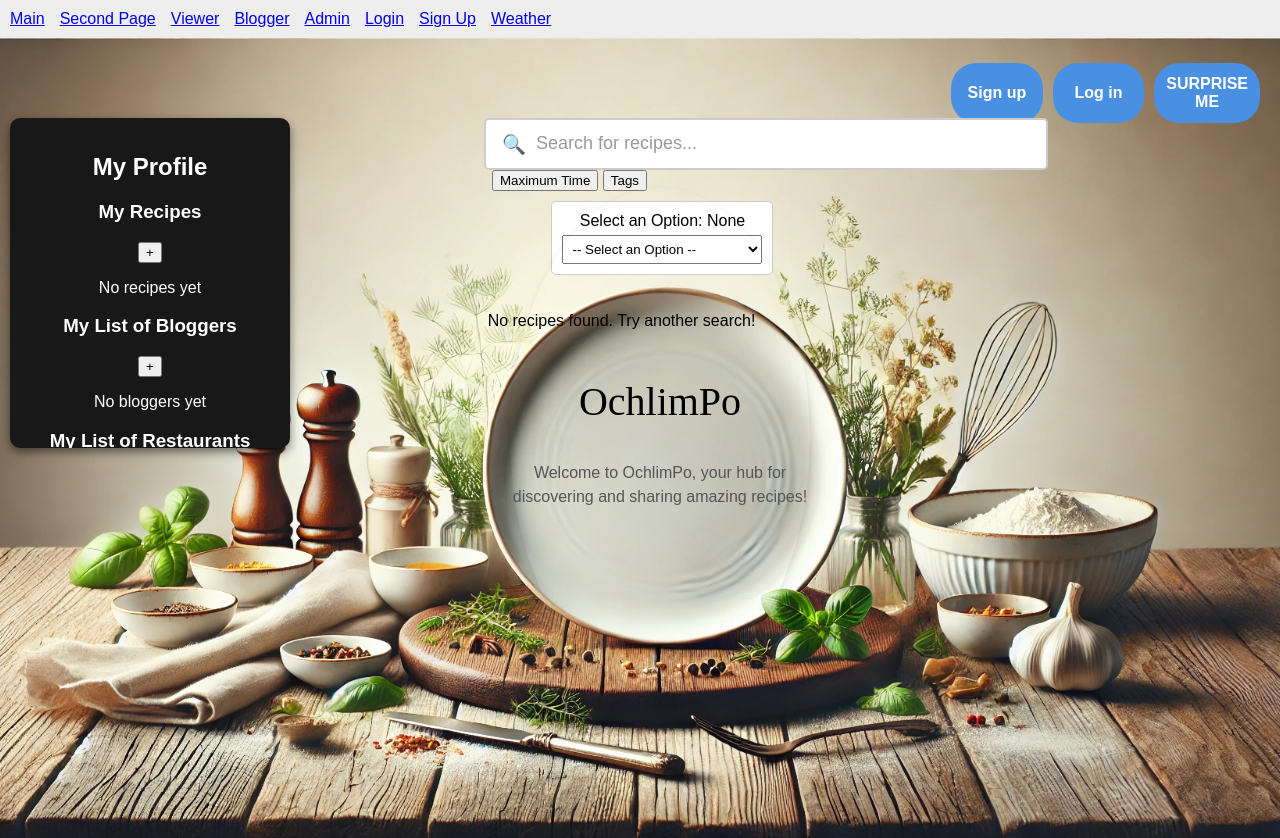
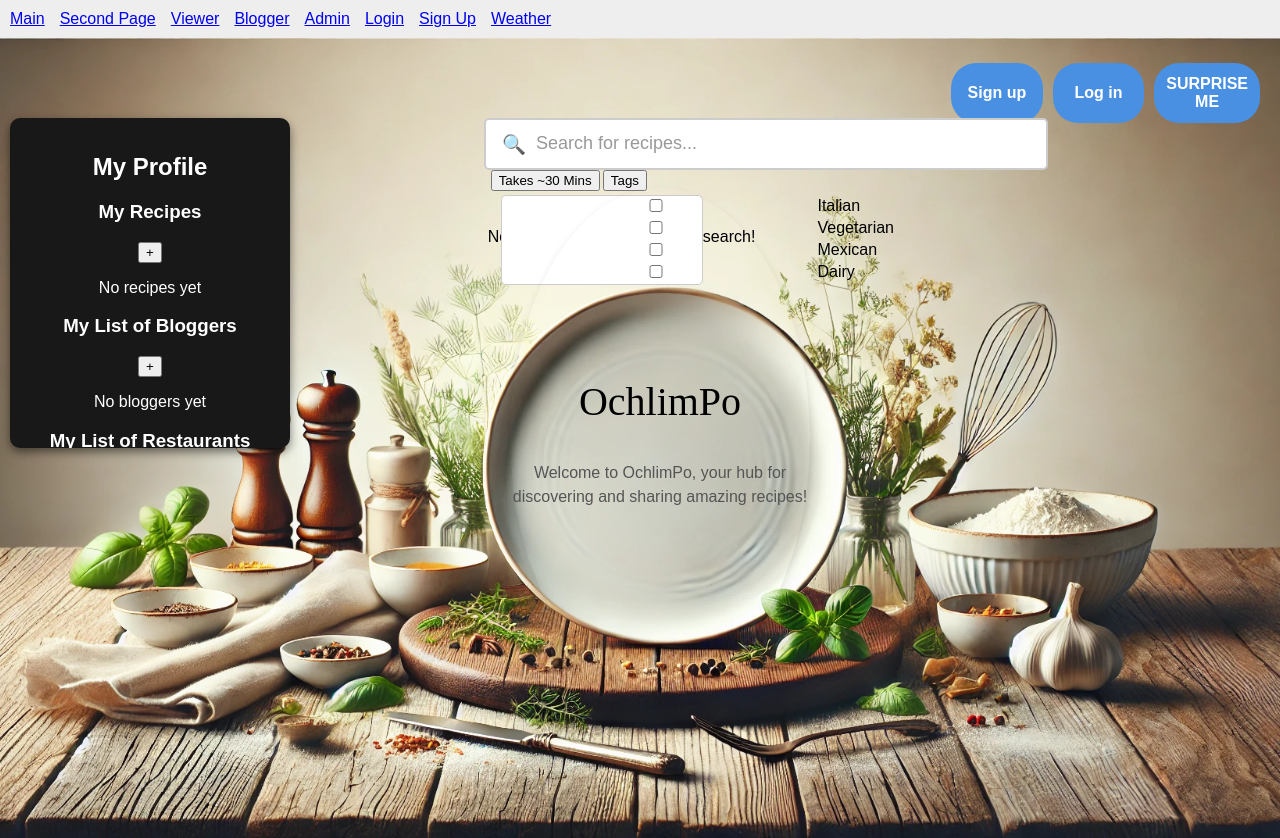
Before and after one commit to rotem123456/OchlimPo, a React (Create React App) app in the folder FE/FE/: page / in a window 1280 px wide. Both pictures are taken after a click on the button "Tags". Built offline with nearby package versions, Linux system fonts and the light colour scheme.

Commit message:
improved functionality of search buttons

```diff
--- a/FE/FE/src/components/MainPage/MainPage.jsx
+++ b/FE/FE/src/components/MainPage/MainPage.jsx
@@ -30,16 +30,17 @@ const MainPage = () => {
       method: "POST",
       headers: {
         "Content-Type": "application/json",
+        "Accept": "application/json"
       },
       body: JSON.stringify({
-        inputValue,
+        name: inputValue,
         maxTime: timeToMake,
       }),
     });
 
     //if (!response.ok) alert(`Failed to fetch search results ${response.status}`);
 
-    const data = [{name: "asfasf"}]//await response.json();
+    const data = await response.json();
     console.log("Advanced search results:", data);
     setResults(data);
   } catch (error) {
@@ -63,46 +64,72 @@ React.useEffect(() => {
     }
   };
 
+
   const TimeSliderBox = () => {
     const [isBoxOpen, setIsBoxOpen] = useState(false);
-    const [timeToMake, setTimeToMake] = useState(0);
+    const [timeToMake, setTimeToMake] = useState(30);
 
+    const boxRef = React.useRef(null); // Reference to the box for detecting clicks outside
+
+    // Toggle the box visibility
     const toggleBox = () => {
       setIsBoxOpen(!isBoxOpen);
     };
 
+    // Handle slider change
     const handleSliderChange = (event) => {
       setTimeToMake(event.target.value);
     };
 
+    // Close the box when clicking outside
+    React.useEffect(() => {
+      const handleClickOutside = (event) => {
+        if (boxRef.current && !boxRef.current.contains(event.target)) {
+          setIsBoxOpen(false);
+        }
+      };
+
+      document.addEventListener("mousedown", handleClickOutside);
+      return () => {
+        document.removeEventListener("mousedown", handleClickOutside);
+      };
+    }, []);
+
     return (
-      <div style={{
-          position: "relative",
-          left: "-22%"
-         }}>
+      <div style={{ position: "relative", left: "-22%" }}>
         <button onClick={toggleBox}>
-          {isBoxOpen ? "Maximum Time" : "Maximum Time"}
+          {isBoxOpen ? `Takes ~${timeToMake} Mins` : `Takes ~${timeToMake} Mins`}
         </button>
         {isBoxOpen && (
           <div
+            ref={boxRef}
             style={{
               marginTop: "10px",
-            padding: "10px",
+              padding: "8px",
               border: "1px solid #ccc",
               borderRadius: "5px",
               position: "absolute",
-            backgroundColor: "white"
+              backgroundColor: "white",
+              width: "150px",
+              fontSize: "14px"
             }}
           >
-            <label htmlFor="timeSlider">Time to Make: {timeToMake}</label>
             <input
             id="timeSlider"
             type="range"
-              min="0"
-              max="100"
+            min="5"
+            max="240"
+            step="5"
             value={timeToMake}
             onChange={handleSliderChange}
-              style={{ width: "80%" }}
+            style={{
+              height: "7px",
+              cursor: "pointer",
+              padding: "0px",
+              boxSizing: "border-box",
+              maxWidth: "85%",
+              flexShrink: "1"
+            }}
           />
           </div>
         )}
@@ -113,62 +140,96 @@ React.useEffect(() => {
 
   const TagsDropdownBox = () => {
     const [isBoxOpen, setIsBoxOpen] = useState(false);
-    const [selectedOption, setSelectedOption] = useState("");
+    const [selectedOptions, setSelectedOptions] = useState([]);
+    const dropdownRef = React.useRef(null);
 
     const toggleBox = () => {
-      setIsBoxOpen(!isBoxOpen);
+      setIsBoxOpen((prev) => !prev);
     };
 
-    const handleSelectionChange = (event) => {
-      setSelectedOption(event.target.value);
+    const handleCheckboxChange = (event) => {
+      const { value, checked } = event.target;
+      if (checked) {
+        setSelectedOptions((prev) => [...prev, value]);
+      } else {
+        setSelectedOptions((prev) => prev.filter((option) => option !== value));
+      }
     };
 
-    const options = ["Italian", "Vegetarian", "Mexican", "Dairy"]; // Enum-like options
+    const getDisplayText = () => {
+      if (selectedOptions.length === 0) return "Tags";
+      if (selectedOptions.length <= 2) return selectedOptions.join(", ");
+      return `${selectedOptions.slice(0, 2).join(", ")}...`;
+    };
+
+    const handleClickOutside = (event) => {
+      if (dropdownRef.current && !dropdownRef.current.contains(event.target)) {
+        setIsBoxOpen(false);
+      }
+    };
+
+    React.useEffect(() => {
+      document.addEventListener("mousedown", handleClickOutside);
+      return () => {
+        document.removeEventListener("mousedown", handleClickOutside);
+      };
+    }, []);
+
+    const options = ["Italian", "Vegetarian", "Mexican", "Dairy"];
 
     return (
-      <div style={{
+      <div
+        ref={dropdownRef}
+        style={{
           position: "relative",
           left: "1%",
           top: "-21px",
-        pointerEvents: "none"
-       }}>
-        <button style={{
-        pointerEvents: "auto"
-       }} onClick={toggleBox}>
-          {isBoxOpen ? "Tags" : "Tags"}
+          pointerEvents: "none",
+        }}
+      >
+        <button
+          style={{ pointerEvents: "auto" }}
+          onClick={toggleBox}
+        >
+          {getDisplayText()}
         </button>
         {isBoxOpen && (
           <div
             style={{
-              marginTop: "10px",
-              padding: "10px",
               border: "1px solid #ccc",
               borderRadius: "5px",
               width: "200px",
-              position: "relative",
-              left: "100px",
+              position: "absolute",
+              left: "50px", // Adjusted for absolute positioning
+              top: "25px", // Adjusted relative to the button
               backgroundColor: "white",
-              pointerEvents: "auto"
+              pointerEvents: "auto",
             }}
           >
-            <label htmlFor="dropdown" style={{ display: "block", marginBottom: "5px" }}>
-              Select an Option: {selectedOption || "None"}
+            <div style={{ textAlign: "left" }}>
+              {options.map((option, index) => (
+                <div
+                  key={index}
+                  style={{
+                    marginBottom: "3px",
+                    display: "flex",
+                    alignItems: "center",
+                  }}
+                >
+                  <label style={{ display: "flex", alignItems: "center", gap: "8px" }}>
+                    <input
+                      type="checkbox"
+                      value={option}
+                      checked={selectedOptions.includes(option)}
+                      onChange={handleCheckboxChange}
+                    />
+                    {option}
                   </label>
-            <select
-              id="dropdown"
-              value={selectedOption}
-              onChange={handleSelectionChange}
-              style={{ width: "100%", padding: "5px", pointerEvents: "auto" }}
-            >
-              <option value="" disabled>
-                -- Select an Option --
-              </option>
-              {options.map((option, index) => (
-                <option key={index} value={option}>
-                  {option}
-                </option>
+                </div>
               ))}
-            </select>
+</div>
+
+
           </div>
         )}
       </div>
```
Lines whose indentation alone changed are shown as unchanged.
